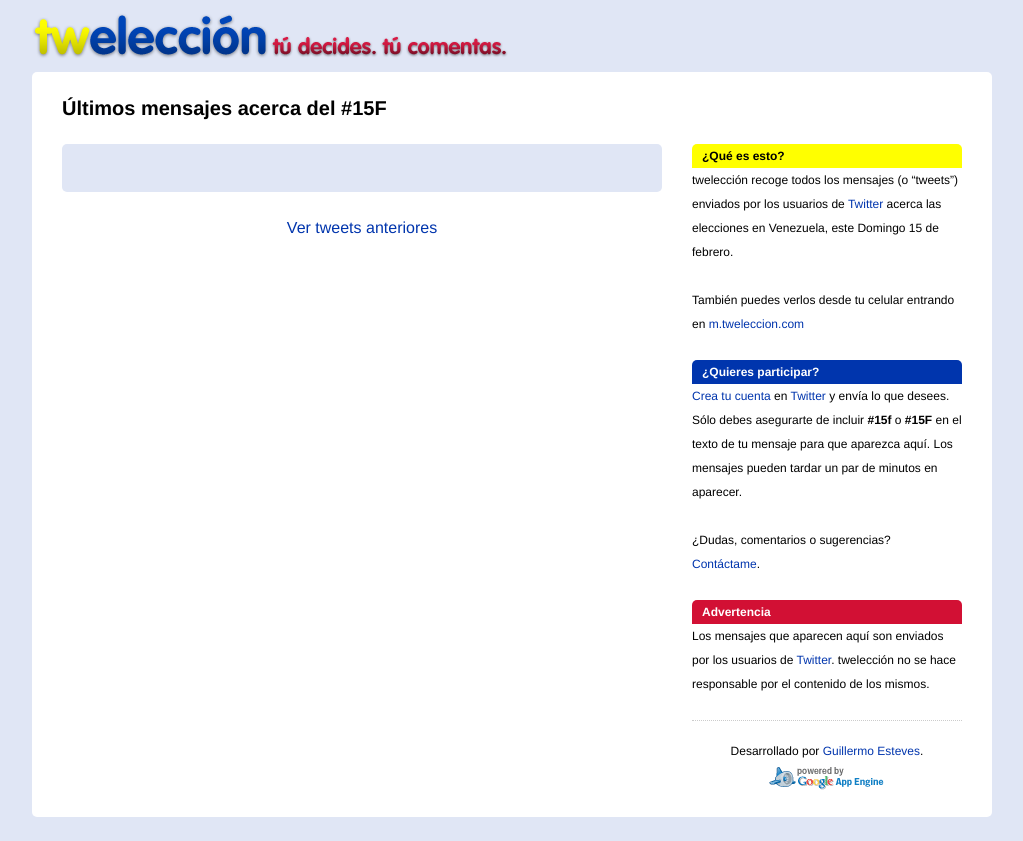
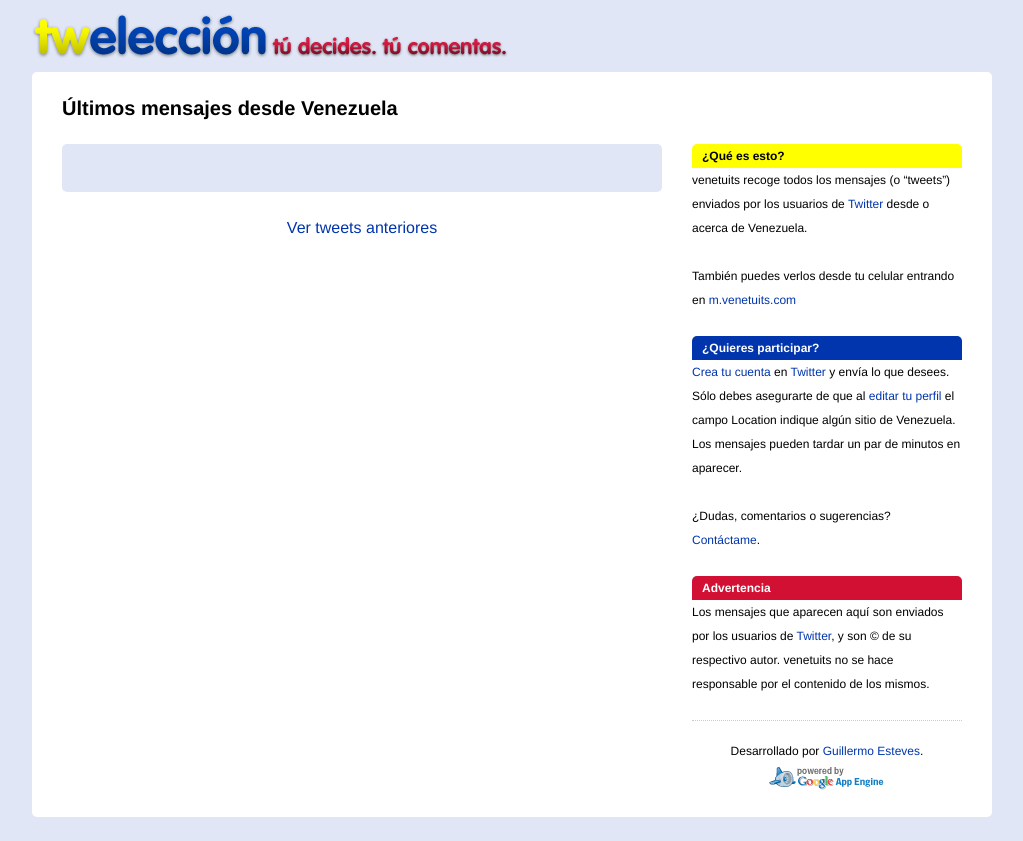
Before and after one commit to gesteves/tweleccion, a Django app: template templates/index.html in a window 1280 px wide. Shown: the whole page, without its empty margins (127-1150 px from the left). Run offline with Django 3.2, Linux system fonts and the light colour scheme; the template is opened without the code that fills it, so the values that code supplies are empty; some libraries are stand-ins or nearby versions.

Commit message:
Changed all references to tweleccion

```diff
--- a/static/robots.txt
+++ b/static/robots.txt
@@ -1 +1 @@
-Sitemap: http://www.tweleccion.com/sitemap.xml
+Sitemap: http://www.venetuits.com/sitemap.xml
--- a/templates/404.html
+++ b/templates/404.html
@@ -1,6 +1,6 @@
 {% extends "base.html" %}
 
-{% block title %}página no encontrada &ndash; twelección{% endblock %}
+{% block title %}página no encontrada &ndash; venetuits{% endblock %}
 
 
 
--- a/templates/about.html
+++ b/templates/about.html
@@ -1,15 +1,29 @@
 <h3 class="side1">¿Qué es esto?</h3>
-<p>twelección recoge todos los mensajes (o &ldquo;tweets&rdquo;) enviados por los usuarios de <a href="http://twitter.com">Twitter</a> acerca las elecciones en Venezuela, este Domingo 15 de febrero.</p>
+<p>venetuits recoge todos los mensajes (o &ldquo;tweets&rdquo;) enviados por los usuarios de <a href="http://twitter.com">Twitter</a> desde o acerca de Venezuela.</p>
 
-<p>También puedes verlos desde tu celular entrando en <a href="http://m.tweleccion.com">m.tweleccion.com</a></p>
+<p>También puedes verlos desde tu celular entrando en <a href="http://m.venetuits.com">m.venetuits.com</a></p>
+
+<div class="banner">
+	<script type="text/javascript"><!--
+	google_ad_client = "pub-6143920620004344";
+	/* 250x250, created 2/11/09 */
+	google_ad_slot = "2521807187";
+	google_ad_width = 250;
+	google_ad_height = 250;
+	//-->
+	</script>
+	<script type="text/javascript"
+	src="http://pagead2.googlesyndication.com/pagead/show_ads.js">
+	</script>
+</div>
 
 <h3 class="side2">¿Quieres participar?</h3>
-<p><a href="https://twitter.com/signup">Crea tu cuenta</a> en <a href="http://twitter.com">Twitter</a> y envía lo que desees. Sólo debes asegurarte de incluir <strong>#15f</strong> o <strong>#15F</strong> en el texto de tu mensaje para que aparezca aquí. Los mensajes pueden tardar un par de minutos en aparecer.</p>
+<p><a href="https://twitter.com/signup">Crea tu cuenta</a> en <a href="http://twitter.com">Twitter</a> y envía lo que desees. Sólo debes asegurarte de que al <a href="http://twitter.com/account/settings">editar tu perfil</a> el campo <q>Location</q> indique algún sitio de Venezuela. Los mensajes pueden tardar un par de minutos en aparecer.</p>
 
 <p>¿Dudas, comentarios o sugerencias? <a href="http://twitter.com/home?status=@gesteves%20">Contáctame</a>.</p>
 
 <h3 class="side3">Advertencia</h3>
-<p>Los mensajes que aparecen aquí son enviados por los usuarios de <a href="http://twitter.com">Twitter</a>. twelección no se hace responsable por el contenido de los mismos.</p>
+<p>Los mensajes que aparecen aquí son enviados por los usuarios de <a href="http://twitter.com">Twitter</a>, y son &copy; de su respectivo autor. venetuits no se hace responsable por el contenido de los mismos.</p>
 
 <p class="by">Desarrollado por <a href="http://www.gesteves.com">Guillermo Esteves</a>.</p>
 <p class="gae">Powered by Google App Engine.</p>
--- a/templates/base.html
+++ b/templates/base.html
@@ -5,7 +5,7 @@
 <meta http-equiv="content-type" content="text/html;charset=UTF-8" />
 <meta name="author" content="Guillermo Esteves" />
 <title>{% block title %}{% endblock %}</title>
-<meta name="description" content="twelección recoge todos los mensajes (o &ldquo;tweets&rdquo;) enviados por los usuarios de Twitter acerca las elecciones en Venezuela, este Domingo 15 de febrero." />
+<meta name="description" content="venetuits recoge todos los mensajes (o &ldquo;tuits&rdquo;) enviados por los usuarios de Twitter desde o acerca de Venezuela" />
 <meta name="verify-v1" content="eBzrePQaUvV4I6H782nnKWpt4sszB1yh66MuO30Rpm8=" />
 <link rel="stylesheet" media="all" type="text/css" href="/static/stylesheets/styles.css" />
 <!--[if lte IE 6]>
@@ -22,7 +22,7 @@
 
 
 	<div id="wrap">
-		<h1><a href="/">twelección</a></h1>
+		<h1><a href="/">venetuits</a></h1>
 		<div id="content">
 			{% block content %}{% endblock %}
 		</div>
--- a/templates/index.html
+++ b/templates/index.html
@@ -1,9 +1,9 @@
 {% extends "base.html" %}
-{% block title %}twelección &ndash; tú decides. tú comentas.{% endblock %}
+{% block title %}venetuits{% endblock %}
 
 
 {% block content %}
-<h2>Últimos mensajes acerca del #15F <span class="loading" style="display:none;">Esperando por más tweets&hellip;</span></h2>
+<h2>Últimos mensajes desde Venezuela <span class="loading" style="display:none;">Esperando por más tweets&hellip;</span></h2>
 <div id="tweets">
 	{% include 'tweets.html' %}
 	<p id="more"><a href="#">Ver tweets anteriores</a></p>
--- a/templates/mobile-base.html
+++ b/templates/mobile-base.html
@@ -5,7 +5,7 @@
 <meta http-equiv="Content-Type" content="text/html; charset=UTF-8" />
 <meta name="author" content="Guillermo Esteves" />
 <title>{% block title %}{% endblock %}</title>
-<meta name="description" content="twelección recoge todos los mensajes (o &ldquo;tweets&rdquo;) enviados por los usuarios de Twitter acerca las elecciones en Venezuela, este Domingo 15 de febrero." />
+<meta name="description" content="venetuits recoge todos los mensajes (o &ldquo;tuits&rdquo;) enviados por los usuarios de Twitter desde o acerca de Venezuela." />
 <style type="text/css" media="all">
 
 html{color:#000;background:#FFF;}body,div,dl,dt,dd,ul,ol,li,h1,h2,h3,h4,h5,h6,pre,code,form,fieldset,legend,input,textarea,p,blockquote,th,td{margin:0;padding:0;}table{border-collapse:collapse;border-spacing:0;}fieldset,img{border:0;}address,caption,cite,code,dfn,em,strong,th,var{font-style:normal;font-weight:normal;}li{list-style:none;}caption,th{text-align:left;}h1,h2,h3,h4,h5,h6{font-size:100%;font-weight:normal;}q:before,q:after{content:'';}abbr,acronym{border:0;font-variant:normal;}sup{vertical-align:text-top;}sub{vertical-align:text-bottom;}input,textarea,select{font-family:inherit;font-size:inherit;font-weight:inherit;}input,textarea,select{*font-size:100%;}legend{color:#000;}del,ins{text-decoration:none;}
@@ -26,7 +26,7 @@
 </head>
 <body>
 
-		<h1><a href="/">twelección</a></h1>
+		<h1><a href="/">venetuits</a></h1>
 		{% block content %}{% endblock %}
 
 </body>
--- a/templates/mobile-index.html
+++ b/templates/mobile-index.html
@@ -1,9 +1,9 @@
 {% extends "mobile-base.html" %}
-{% block title %}twelección &ndash; tú decides. tú comentas.{% endblock %}
+{% block title %}venetuits{% endblock %}
 
 
 {% block content %}
-<h2>Últimos mensajes acerca del #15F</h2>
+<h2>Últimos mensajes desde Venezuela</h2>
 <div id="tweets">
 	{% include 'tweets.html' %}
 </div>
--- a/templates/sitemap.xml
+++ b/templates/sitemap.xml
@@ -1,7 +1,7 @@
 <?xml version="1.0" encoding="UTF-8"?>
 <urlset xmlns="http://www.sitemaps.org/schemas/sitemap/0.9">
    <url>
-      <loc>http://www.tweleccion.com/</loc>
+      <loc>http://www.venetuits.com/</loc>
       <lastmod>{{ tweet.published|date:"Y-m-d" }}</lastmod>
 	  <changefreq>Hourly</changefreq>
    </url>
```
